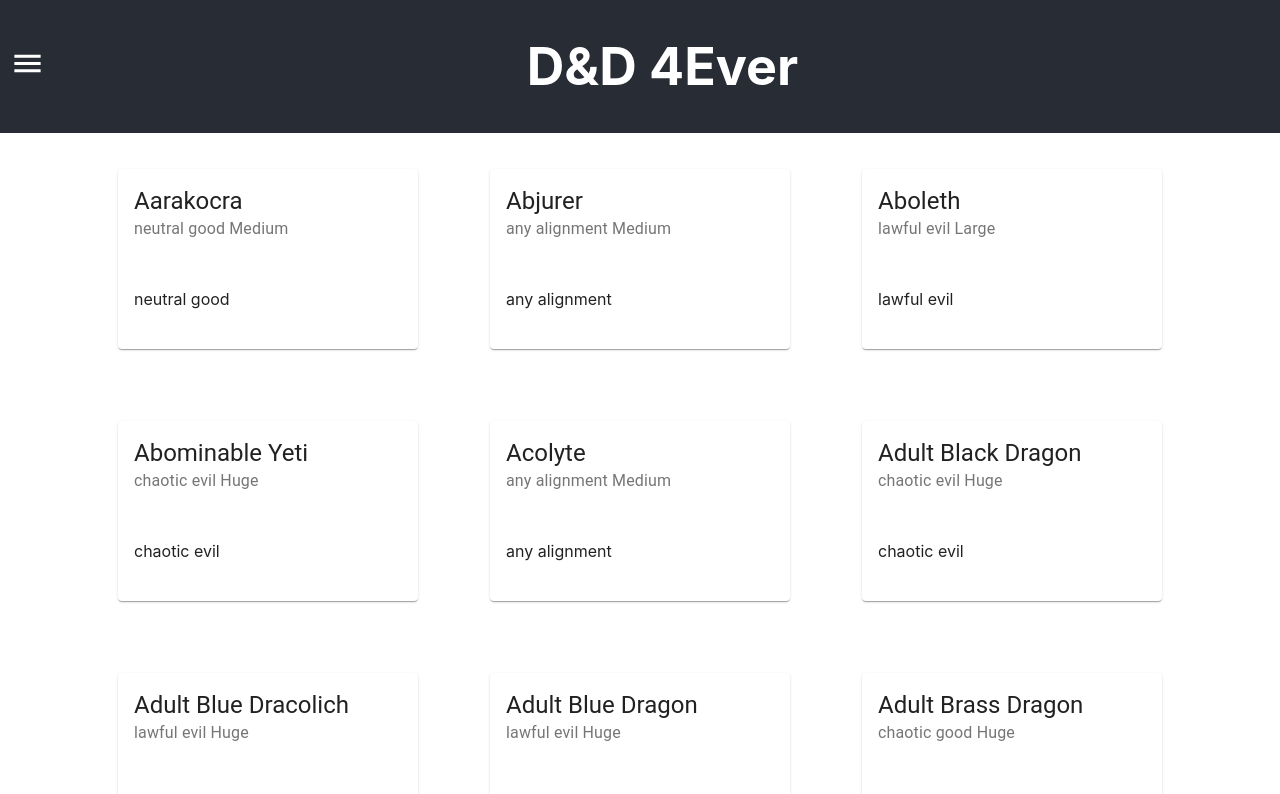
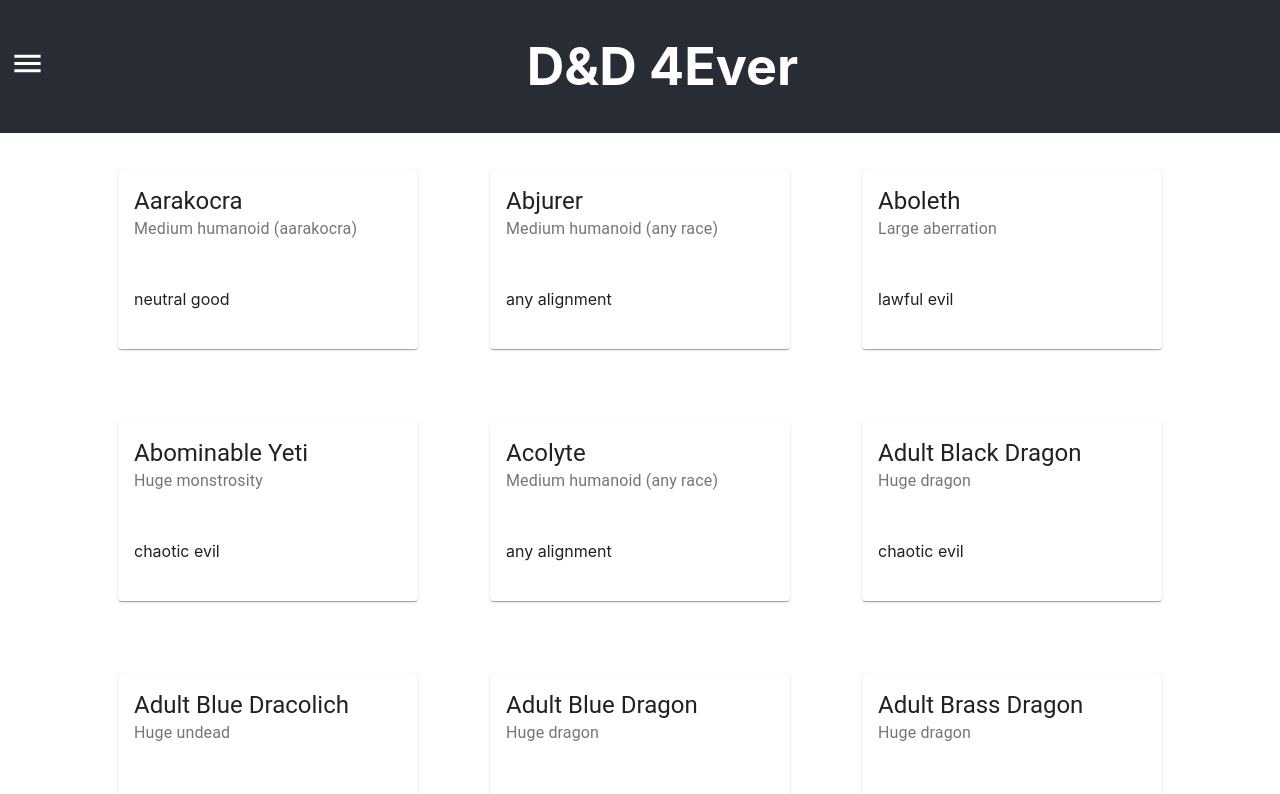
Before and after one commit to msaxon/msaxon-dnd4ever, a React (Create React App) app: page /monsters in a window 1280 px wide. Shown: the top 794 px of the page. Built offline with nearby package versions, Linux system fonts and the light colour scheme.

Commit message:
adding monsters

```diff
--- a/src/components/monsters/Monsters.tsx
+++ b/src/components/monsters/Monsters.tsx
@@ -19,10 +19,7 @@
                         <div className="ruleCard">
                             <Grid item xs={12} sm={6} md={4} lg={3} xl={2}>
                                 <Card className={classes.card}>
-                                    <CardHeader
-                                        title={monster.name}
-                                        subheader={monster.alignment + ' ' + monster.size}
-                                    />
+                                    <CardHeader title={monster.name} subheader={monster.size + ' ' + monster.type} />
                                     <CardContent>
                                         <p>{monster.alignment}</p>
                                     </CardContent>
```
